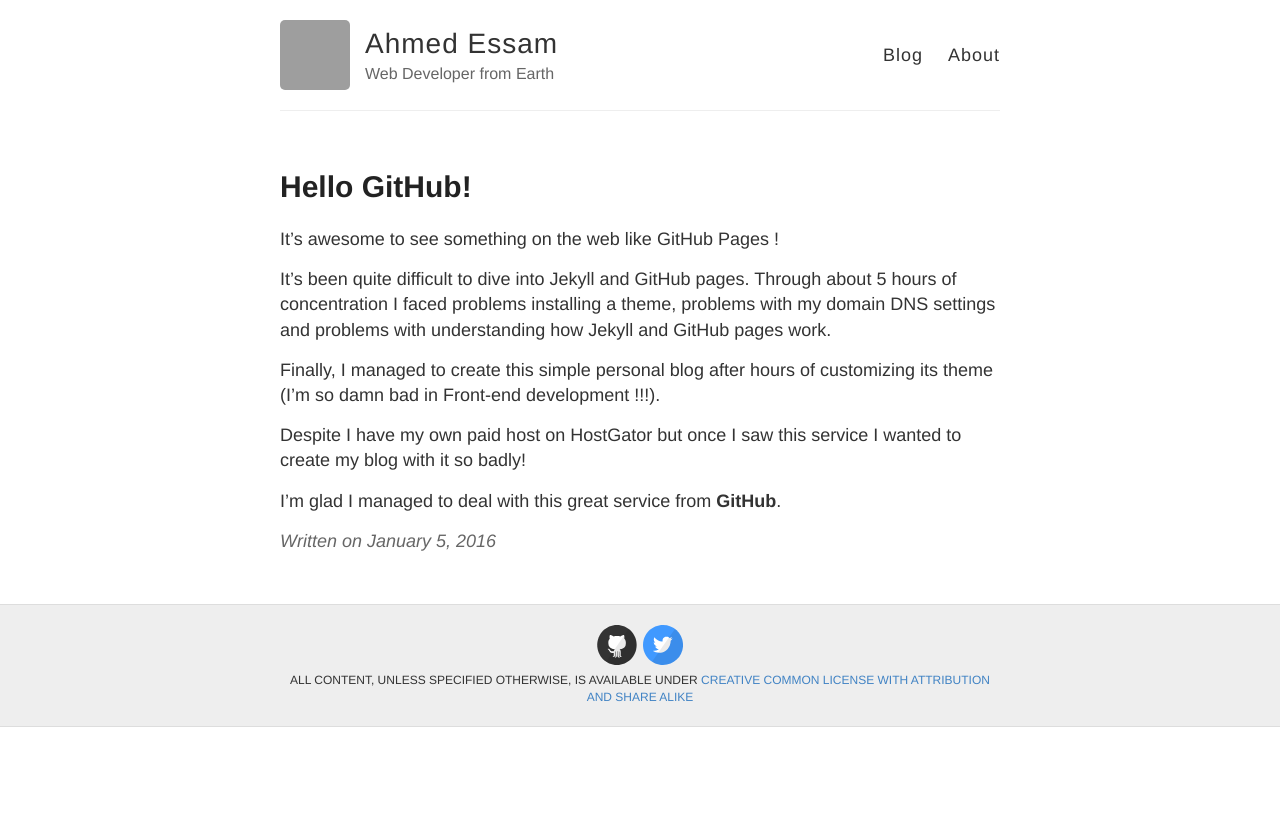
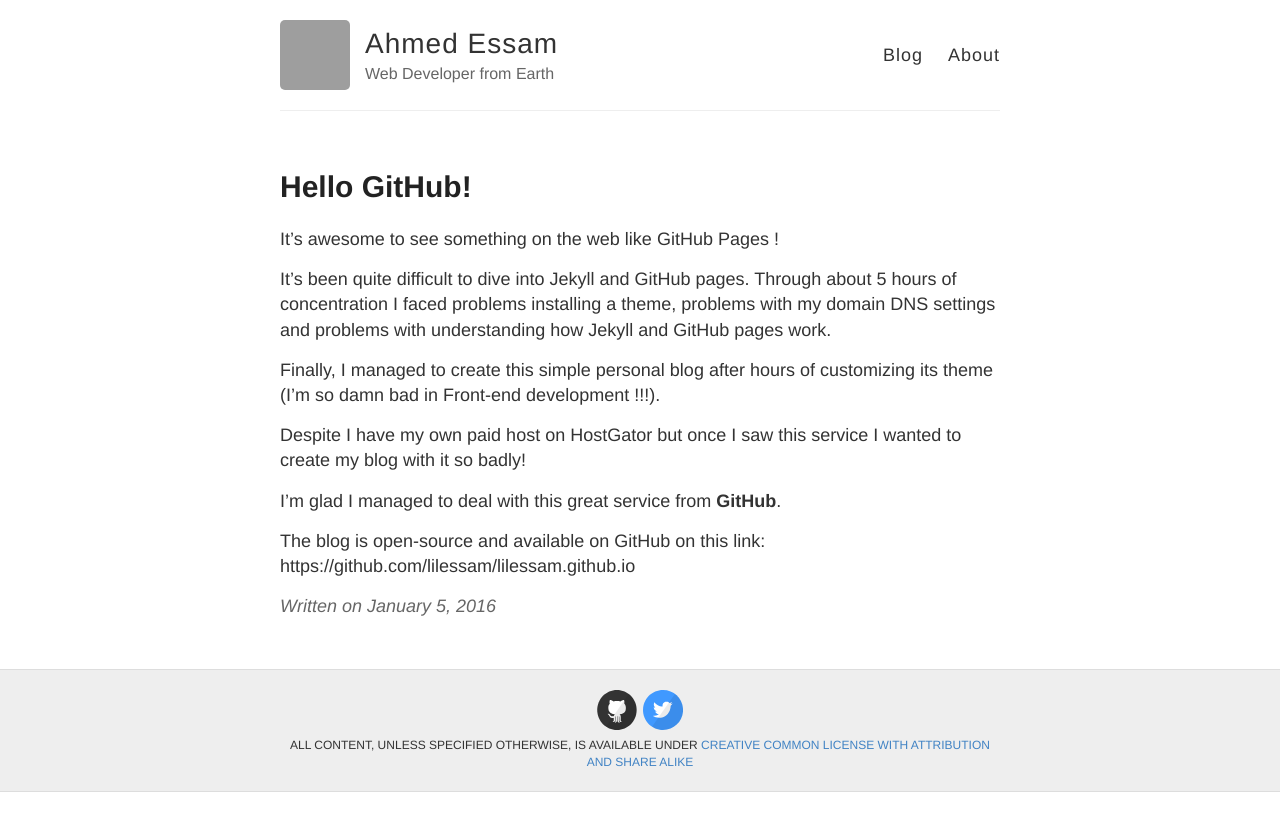
Before and after one commit to lilessam/lilessam.github.io, a Jekyll site: the page built from _posts/2017-1-5-Hello-GitHub.md, in a window 1280 px wide. Shown: the top 831 px of the page. Built offline with Jekyll 4.4.1, drawn with Linux system fonts in a browser that asks for light colours; nearby versions of some CDN libraries; comment, search, counter and statistics services are not loaded; grey boxes are pictures that could not be loaded.

Commit message:
-Add blog source link

```diff
--- a/_posts/2017-1-5-Hello-GitHub.md
+++ b/_posts/2017-1-5-Hello-GitHub.md
@@ -4,7 +4,7 @@
 excerpt: "It's awesome to see something on the web like GitHub Pages !
 It's been quite difficult to dive into Jekyll and GitHub pages. Through about 5 hours of concentration
 I faced problems installing a theme, problems with my domain DNS settings and problems with understanding
-how Jekyll and GitHub pages work..."
+how Jekyll and GitHub pages work."
 date: 2016-01-05
 ---
 
@@ -19,3 +19,5 @@
 Despite I have my own paid host on HostGator but once I saw this service I wanted to create my blog with it so badly!
 
 I'm glad I managed to deal with this great service from __GitHub__.
+
+The blog is open-source and available on GitHub on this link: https://github.com/lilessam/lilessam.github.io
```
